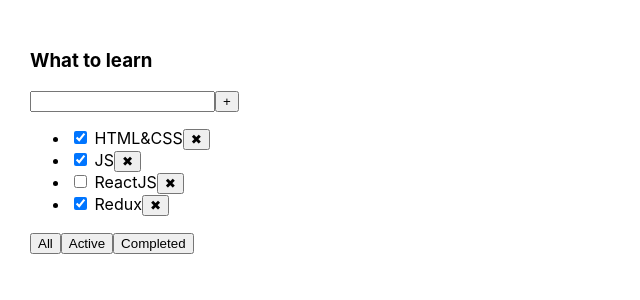
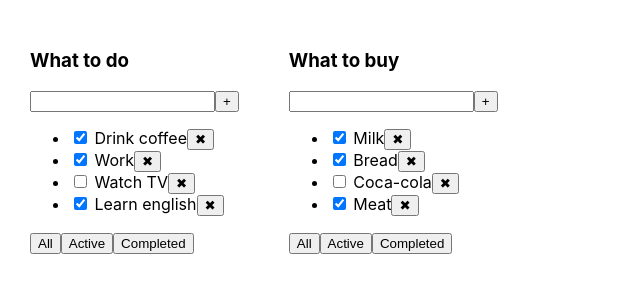
Before and after one commit to cLubber1337/my_todolist, a React (Create React App) app: page / in a window 1280 px wide. Shown: the top 300 px of the page, without its empty margins (0-640 px from the left). Built offline with nearby package versions, Linux system fonts and the light colour scheme.

Commit message:
display the second Todolist

```diff
--- a/package.json
+++ b/package.json
@@ -10,6 +10,7 @@
     "@types/node": "^16.18.1",
     "@types/react": "^18.0.23",
     "@types/react-dom": "^18.0.7",
+    "@types/uuid": "^9.0.0",
     "react": "^18.2.0",
     "react-dom": "^18.2.0",
     "react-scripts": "5.0.1",
--- a/src/App.tsx
+++ b/src/App.tsx
@@ -1,43 +1,78 @@
 import React, {useState} from 'react';
 import './App.css';
 import {Todolist} from './componets/Todolist';
+import {v1} from "uuid";
 
 export type FilterBtnType = "All" | "Active" | "Completed"
+export type TaskType = {
+    id: string
+    title: string
+    isDone: boolean
+}
+export type TodoListType = {
+    id: string
+    title: string
+    filter: FilterBtnType
+}
+type TasksStateType = {
+    [todoListID: string]: TaskType[]
+}
 
 function App() {
-    const [tasks, setTasks] = useState([
-        {id: 1, title: "HTML&CSS", isDone: true},
-        {id: 2, title: "JS", isDone: true},
-        {id: 3, title: "ReactJS", isDone: false},
-        {id: 4, title: "Redux", isDone: true}
+    const todoList1_ID = v1()
+    const todoList2_ID = v1()
+    const [todoList, setTodoList] = useState<TodoListType[]>([
+        {id: todoList1_ID, title: "What to do", filter: "All"},
+        {id: todoList2_ID, title: "What to buy", filter: "All"}
     ])
 
-    const deleteTask = (id: number) => {
-        setTasks(tasks.filter(f => f.id !== id))
+    const [tasks, setTasks] = useState<TasksStateType>({
+        [todoList1_ID]: [
+            {id: v1(), title: "Drink coffee", isDone: true},
+            {id: v1(), title: "Work", isDone: true},
+            {id: v1(), title: "Watch TV", isDone: false},
+            {id: v1(), title: "Learn english", isDone: true}
+        ],
+        [todoList2_ID]: [
+            {id: v1(), title: "Milk", isDone: true},
+            {id: v1(), title: "Bread", isDone: true},
+            {id: v1(), title: "Coca-cola", isDone: false},
+            {id: v1(), title: "Meat", isDone: true}
+        ]
+    })
+
+    const deleteTask = (todoListID: string, id: string) => {
+        setTasks({...tasks,[todoListID]: tasks[todoListID].filter(f=>f.id !== id)})
     }
 
-    const [filter, setFilter] = useState<FilterBtnType>("All")
+    const changeFilter = (todoListID: string, filter:FilterBtnType) => {
+        setTodoList(todoList.map(m => m.id === todoListID ? {...m, filter: filter } : m ))
+    }
 
-    const changeFilter = (nameBtn:FilterBtnType) => {
-        setFilter(nameBtn)
-    }
-    let filteredTasks = tasks
-
-    if (filter === "Active") {
-        filteredTasks = tasks.filter(f => !f.isDone)
-    }
-    if (filter === "Completed") {
-        filteredTasks = tasks.filter(f => f.isDone)
-    }
 
 
     return (
         <div className="App">
-            <Todolist
-                title="What to learn"
-                tasks={filteredTasks}
-                deleteTask={deleteTask}
-                changeFilter={changeFilter}/>
+            {todoList.map(tl => {
+                let filteredTasks = tasks[tl.id]
+
+                if (tl.filter === "Active") {
+                    filteredTasks = tasks[tl.id].filter(f => !f.isDone)
+                }
+                if (tl.filter === "Completed") {
+                    filteredTasks = tasks[tl.id].filter(f => f.isDone)
+                }
+
+                return<Todolist
+                    key={tl.id}
+                    todoListID={tl.id}
+                    title={tl.title}
+                    tasks={filteredTasks}
+                    deleteTask={deleteTask}
+                    changeFilter={changeFilter}/>
+
+            })}
+
 
         </div>
 
--- a/src/componets/Todolist.tsx
+++ b/src/componets/Todolist.tsx
@@ -1,38 +1,40 @@
 import React from 'react';
-import {FilterBtnType} from "../App";
+import {FilterBtnType, TaskType} from "../App";
 
-type TaskType = {
-    id: number
+
+type PropsType = {
+    todoListID: string
     title: string
-    isDone: boolean
+    tasks: Array<TaskType>
+    deleteTask: (todoListID: string, id: string) => void
+    changeFilter: (todoListID: string, filter: FilterBtnType) => void
 }
 
-type PropsType = {
-    title: string
-    tasks: Array<TaskType>
-    deleteTask: (id: number) => void
-    changeFilter: (nameBtn: FilterBtnType) => void
-}
+export const Todolist: React.FC<PropsType> = ({
+    title, tasks, deleteTask, changeFilter,todoListID
+}) => {
 
-export const Todolist = (props: PropsType) => {
+    const changeFilterOnClickALL = () => changeFilter(todoListID,"All")
+    const changeFilterOnClickActive = () => changeFilter(todoListID,"Active")
+    const changeFilterOnClickCompleted = () => changeFilter(todoListID,"Completed")
 
     return (<div>
-            <h3>{props.title}</h3>
+            <h3>{title}</h3>
             <div>
                 <input/>
                 <button>+</button>
             </div>
             <ul>
-                {props.tasks.map(value => (
+                {tasks.map(value => (
                     <li key={value.id}>
                         <input type="checkbox" checked={value.isDone}/> <span>{value.title}</span>
-                        <button onClick={() => props.deleteTask(value.id)}>✖</button>
+                        <button onClick={() => deleteTask(todoListID,value.id)}>✖</button>
                     </li>))}
             </ul>
             <div>
-                <button onClick={() => props.changeFilter("All")}>All</button>
-                <button onClick={() => props.changeFilter("Active")}>Active</button>
-                <button onClick={() => props.changeFilter("Completed")}>Completed</button>
+                <button onClick={changeFilterOnClickALL}>All</button>
+                <button onClick={changeFilterOnClickActive}>Active</button>
+                <button onClick={changeFilterOnClickCompleted}>Completed</button>
             </div>
         </div>
     )
```
Also changed, not shown: 1 other file (tests, documents, lock files or other folders).
